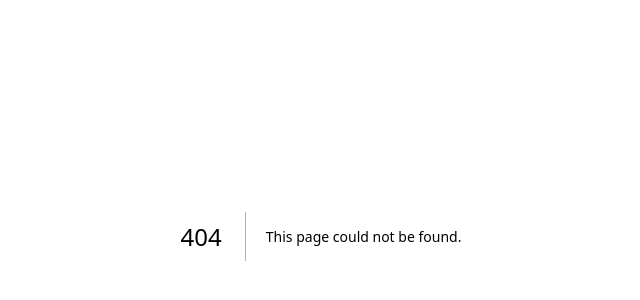
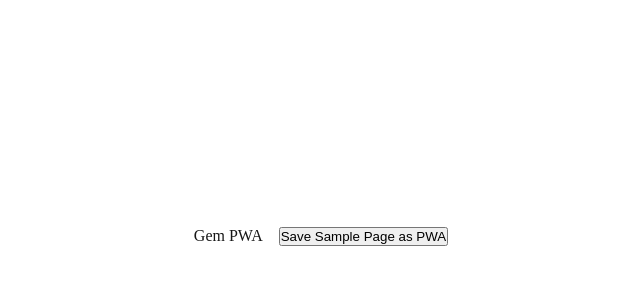
Before and after one commit to ChameleonQuest/dazzle-ai-presets, a Next.js app: page /gem-runner in a window 1280 px wide. Before the commit this address had no page. Shown: the part 164-464 px from the top of the page, without its empty margins (319-959 px from the left). Built offline with nearby package versions, Linux system fonts and the light colour scheme.

Commit message:
Minimal PWA setup

```diff
--- /dev/null
+++ b/app/gem-runner/page.js
@@ -0,0 +1,43 @@
+'use client'
+import { useEffect } from 'react';
+import styles from "../page.module.css";
+
+export default function GemRunner() {
+  // This is overhead needed for PWA to work.
+  useEffect(() => {
+    if ('serviceWorker' in navigator) {
+      navigator.serviceWorker.register('/service-worker.js')
+        .then(function(registration) {
+          console.log('Service Worker registered with scope:', registration.scope);
+        }).catch(function(error) {
+          console.log('Service Worker registration failed:', error);
+        });
+    }
+
+    const link = document.createElement('link');
+    link.rel = 'manifest';
+    link.href = '/manifest.json';
+    document.head.appendChild(link);
+  }, []);
+
+  const saveAsPWA = () => {
+    if (window.matchMedia('(display-mode: standalone)').matches) {
+      window.location.href = '/sample.html';
+    } else {
+      alert('To save the PWA, please use the "Add to Home Screen" option in your browser.');
+    }
+  };
+
+  return (
+    <div className={styles.page}>
+      <main className={styles.main}>
+        <div className={styles.ctas}>
+          <div>Gem PWA</div>
+          <div>
+            <button onClick={saveAsPWA}>Save Sample Page as PWA</button>
+          </div>
+        </div>
+      </main>
+    </div>
+  );
+}
--- a/app/layout.js
+++ b/app/layout.js
@@ -1,24 +1,14 @@
-import localFont from "next/font/local";
 import "./globals.css";
 
-const geistSans = localFont({
-  src: "./fonts/GeistVF.woff",
-  variable: "--font-geist-sans",
-});
-const geistMono = localFont({
-  src: "./fonts/GeistMonoVF.woff",
-  variable: "--font-geist-mono",
-});
-
 export const metadata = {
-  title: "Create Next App",
-  description: "Generated by create next app",
+  title: "Dazzle AI Presets",
+  description: "Save your AI context once, then run it from your home screen.",
 };
 
 export default function RootLayout({ children }) {
   return (
     <html lang="en">
-      <body className={`${geistSans.variable} ${geistMono.variable}`}>
+      <body>
         {children}
       </body>
     </html>
--- a/app/page.js
+++ b/app/page.js
@@ -1,4 +1,3 @@
-import Image from "next/image";
 import styles from "./page.module.css";
 
 export default function Home() {
```
Also changed, not shown: public/service-worker.js (added, +21 -0 lines), public/manifest.json (added).
